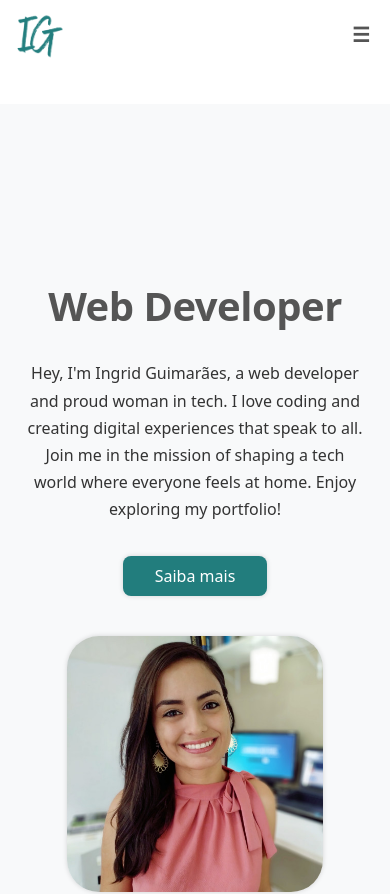
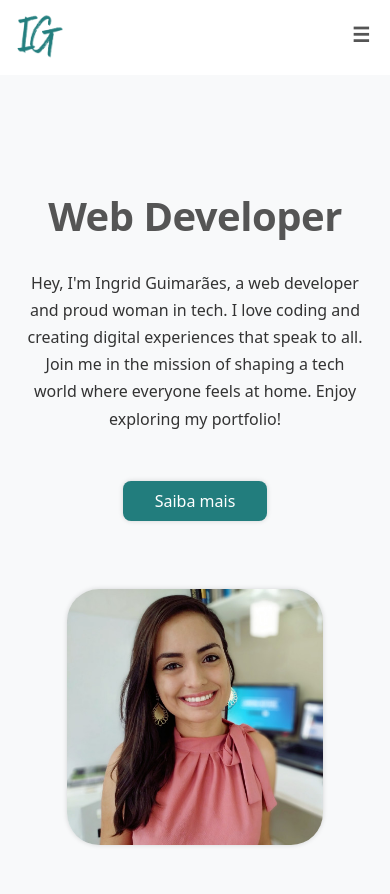
Before and after one commit to ingridgsi/ingrid-tech-portfolio, a React (Vite) app: page / in a window 390 px wide. Shown: the top 894 px of the page. Built offline with nearby package versions, Linux system fonts and the light colour scheme.

Commit message:
Hero section updates

```diff
--- a/src/PageStructure/1-header/StickNavBar.jsx
+++ b/src/PageStructure/1-header/StickNavBar.jsx
@@ -2,7 +2,8 @@ import { useEffect, useState } from "react";
 
 function StickNavBar({ children, type }) {
   const stick = "fixed  top-0 left-0 w-full  bg-[#fff] shadow-3xl p-5 ";
-  const desktop = "hidden  h-20 md:flex justify-between items-center p-10 z-10";
+  const desktop =
+    "hidden  h-[6rem] md:flex justify-between items-center p-10 z-10";
   const mobile = "h-[4.7rem] z-10 md:hidden flex item-center justify-center";
 
   const styles = {
@@ -30,7 +31,7 @@ function StickNavBar({ children, type }) {
     <nav
       className={`${
         isSticky ? styles[type + "Stick"] : styles[type + "Normal"]
-      } h-[6.5rem] `}
+      } `}
     >
       {children}
     </nav>
--- a/src/PageStructure/2-hero/Hero.jsx
+++ b/src/PageStructure/2-hero/Hero.jsx
@@ -6,7 +6,7 @@ function Hero() {
   return (
     <section
       id="hero"
-      className=" bg-[#f8f9fa] h-[60rem] py-10 flex flex-col items-center justify-center "
+      className=" bg-[#f8f9fa] h-[55rem] sm:h-[60rem] flex flex-col items-center justify-center "
     >
       <Container>
         <div className="flex flex-col gap-10  md:grid grid-cols-2 items-center justify-center">
@@ -17,7 +17,7 @@ function Hero() {
             >
               Web Developer
             </h1>
-            <p className="leading-defaultLine  mb-8 text-center md:text-start md:text-[1rem] lg:text-[1.4rem] text-paragraphs">
+            <p className="leading-defaultLine  mb-12 text-center md:text-start md:text-[1rem] lg:text-[1.4rem] text-paragraphs">
               Hey, I&apos;m Ingrid Guimarães, a web developer and proud woman in
               tech. I love coding and creating digital experiences that speak to
               all. Join me in the mission of shaping a tech world where everyone
@@ -27,7 +27,7 @@ function Hero() {
             <Cta ctaText={"Saiba mais"} to={"contact"} />
           </div>
 
-          <div className="flex items-center justify-center">
+          <div className="flex items-center justify-center mt-7">
             <img
               src={ingrid}
               alt="Woman coding"
```
